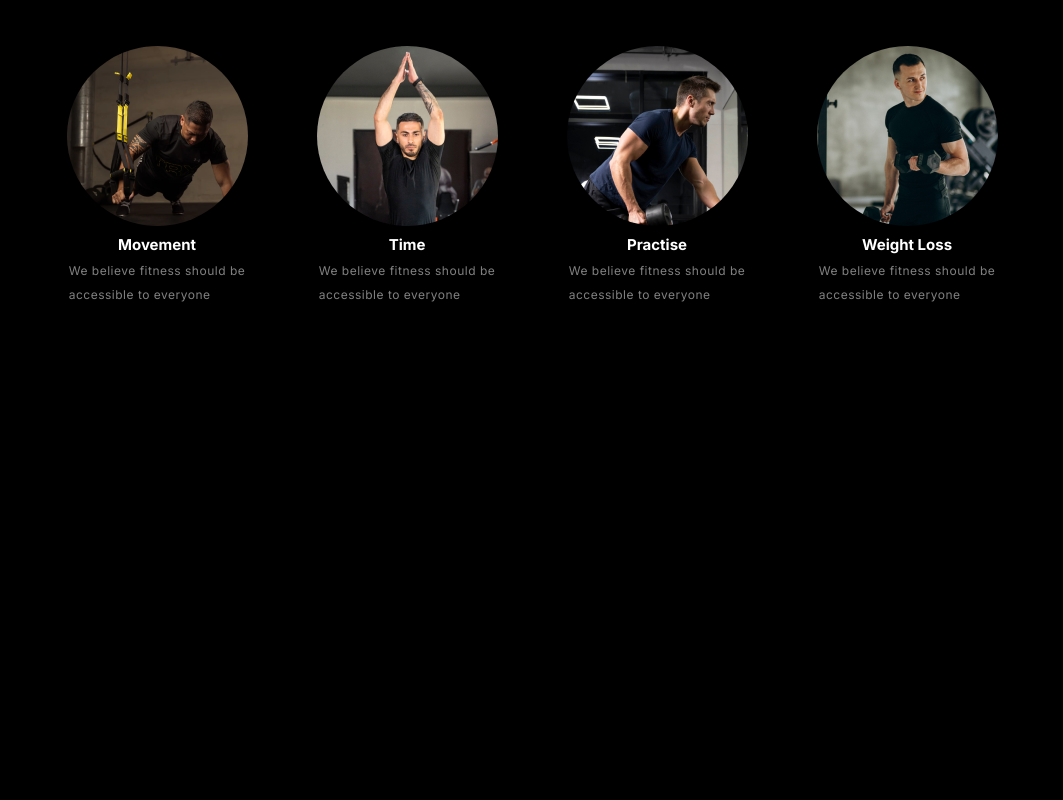
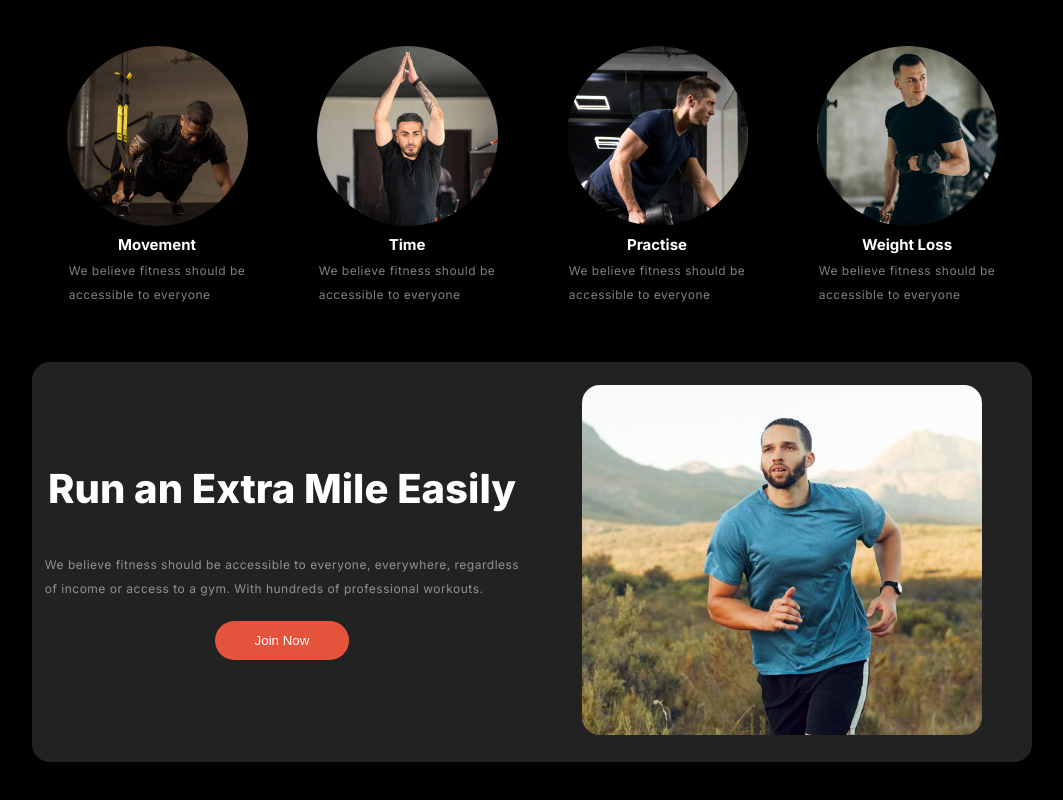
Before and after one commit to mdshohaan/b-10, a plain HTML site: page index.html in a window 1280 px wide. Shown: the part 740-1540 px from the top of the page, without its empty margins (108-1171 px from the left). Before the commit the page ends 1102 px from the top, so only its background shows below. Drawn offline with Linux system fonts and the light colour scheme; a web font is replaced by a local one.

Commit message:
second done

```diff
--- a/index.html
+++ b/index.html
@@ -115,5 +115,20 @@
         </div>
       </main>
     </section>
+    <section class="run_container">
+      <div class="run_content">
+        <div class="run_main_heading">
+          <h3 class="run_head">Run an Extra Mile Easily</h3>
+          <p class="text">
+            We believe fitness should be accessible to everyone, everywhere,
+            regardless<br />
+            of income or access to a gym. With hundreds of professional
+            workouts.
+          </p>
+          <button class="btn">Join Now</button>
+        </div>
+        <div class="run_img"><img src="./style/images/run.jpg" alt="" /></div>
+      </div>
+    </section>
   </body>
 </html>
--- a/style/responsive.css
+++ b/style/responsive.css
@@ -26,4 +26,20 @@
     width: 80%;
     margin: 20px auto;
   }
+  .run_container {
+  }
+  .run_content {
+    width: 550px;
+    height: 300px;
+    margin: 0 auto;
+    padding: 10px;
+  }
+  .run_img > img {
+    width: 240px;
+    height: 240px;
+    border-radius: 18px;
+
+    object-fit: none;
+    object-position: 67% 30%;
+  }
 }
--- a/style/style.css
+++ b/style/style.css
@@ -206,10 +206,55 @@ a {
   justify-content: space-evenly;
   align-items: center;
 }
-.habit_pic,
+.habit_pic>
 img {
   border-radius: 50%;
 }
-.habit_pic {
+/* .habit_pic {
   border-radius: 50%;
+} */
+
+/* run starts here */
+
+.run_container {
+  max-width: 1000px;
+  margin: 50px auto;
 }
+.run_content {
+height: 400px;
+  border-radius: 18px;
+  background: rgb(34, 34, 34);
+  display: flex;
+  justify-content: space-evenly;
+}
+.run_head{
+  font-size: 40px;
+  color: white;
+  font-weight: 800;
+
+}
+.run_img{
+  width: 40%;
+  margin: 23px auto;
+
+}
+.run_img >img{
+  width: 400px;
+  height: 350px;
+  border-radius: 18px;
+
+  object-fit: none;
+  object-position: 67% 30%;/
+}
+.run_main_heading{
+  width: 50%;
+
+  display: flex;
+  flex-direction: column;
+  justify-content: center;
+  align-items: center;
+
+}
+.run_main_heading>h3{
+  margin-bottom: 40px;
+}
```
